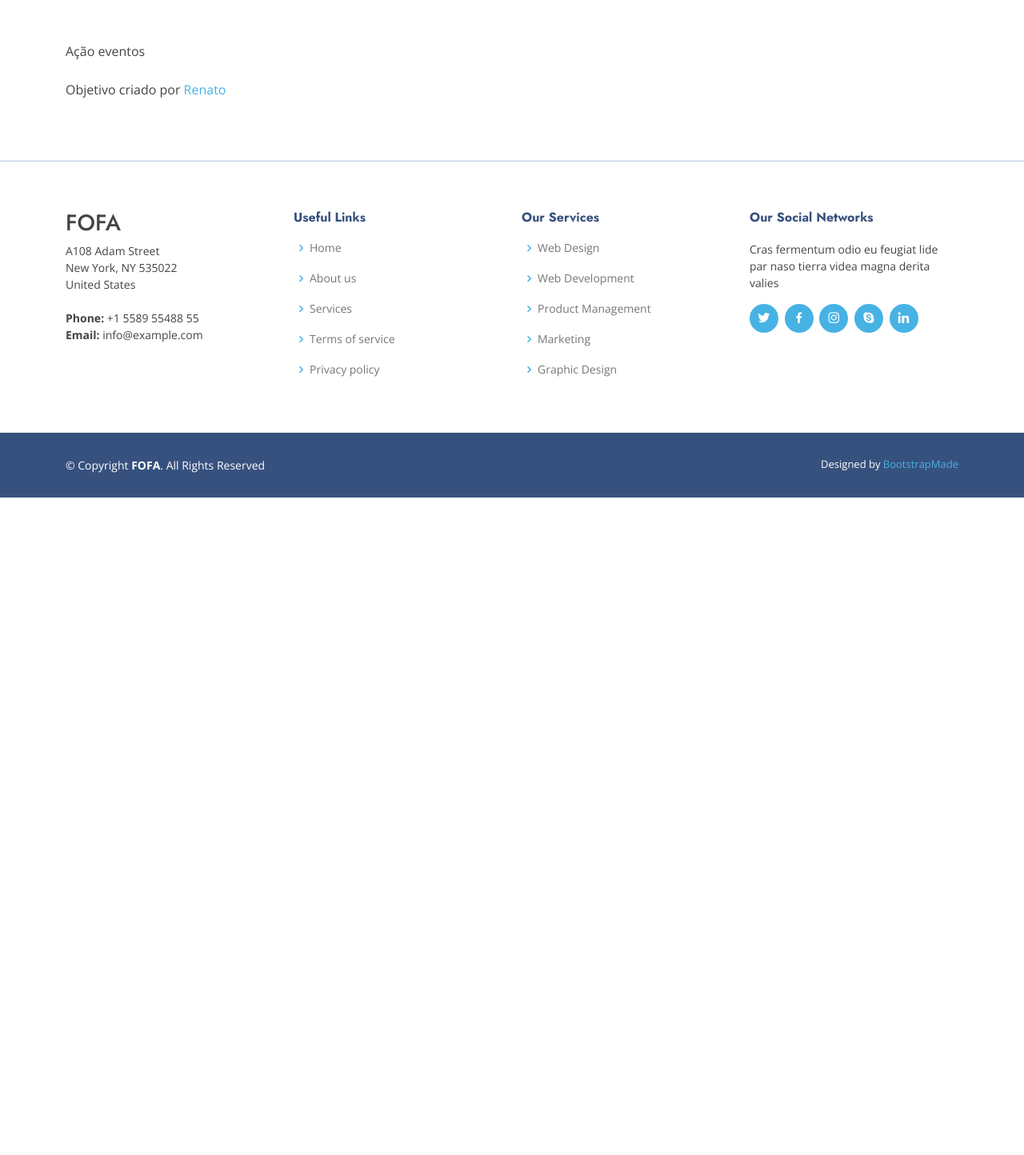
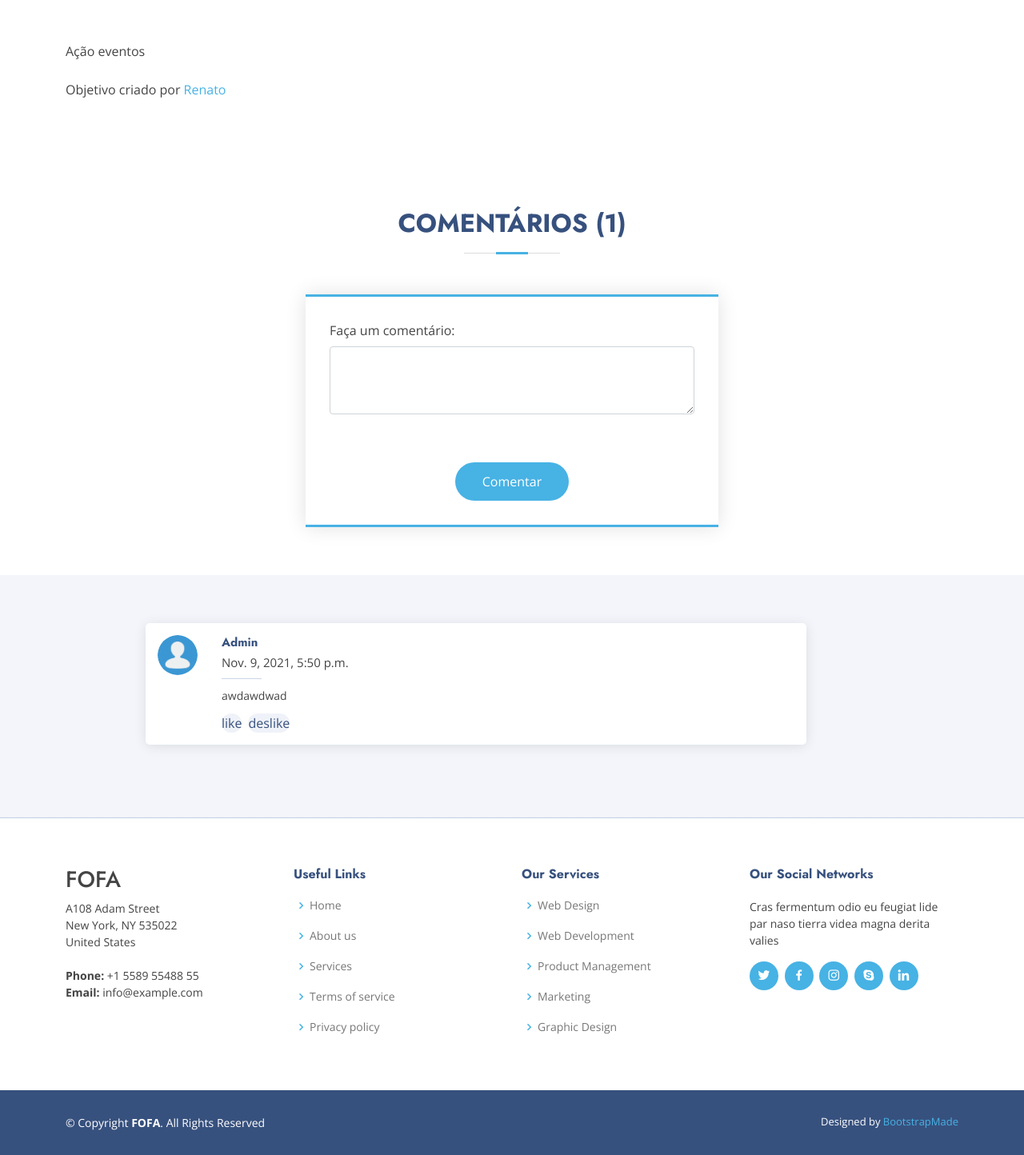
Before and after one commit to B4G4C31R0/fofa, a Django app: page /objetivo/1 in a window 1280 px wide. Shown: the part 183-1627 px from the top of the page at 80% size. Before the commit the page ends 805 px from the top, so only its background shows below. Run offline with Django 3.2, Linux system fonts and the light colour scheme; data comes from the database, SQL or seed files in the repository; some libraries are stand-ins or nearby versions.

Commit message:
comentarios e prazo final adicionado

```diff
--- a/swot/admin.py
+++ b/swot/admin.py
@@ -5,7 +5,7 @@ from .models import *
 
 
 class PlanejamentoAdmin(admin.ModelAdmin):
-    list_display = ['titulo','lider','id']
+    list_display = ['titulo','lider','id', 'prazo']
 
 
 class ElementoAdmin(admin.ModelAdmin):
@@ -25,7 +25,7 @@ class ComentarioFatorAdmin(admin.ModelAdmin):
 
 
 class ComentarioObjetivoAdmin(admin.ModelAdmin):
-    list_display = ['comentario','membro','objetivo']
+    list_display = ['comentario','membro','objetivo','horario']
 
 
 # class Admin(admin.ModelAdmin):
--- a/swot/models.py
+++ b/swot/models.py
@@ -1,5 +1,5 @@
 from django.db import models
-
+from datetime import date
 # Create your models here.
 
 
@@ -8,10 +8,14 @@ class Planejamento(models.Model):
     descricao = models.CharField(max_length=150, blank=True, null=True)
     lider = models.ForeignKey('users.Membro', on_delete=models.CASCADE, related_name='plan_lider_rel')
     membros = models.ManyToManyField('users.Membro', blank=True, null=True, related_name='plan_membros_rel')
-    finalizado = models.BooleanField(default=False)
+    prazo = models.DateField(null=True, blank=True)
 
     def __str__(self):
         return self.titulo
+
+    @property
+    def prazo_final(self):
+        return date.today() < self.prazo
 
 
 class Elementos(models.Model):
@@ -60,6 +64,7 @@ class ComentarioObjetivo(models.Model):
     objetivo = models.ForeignKey('Objetivo', on_delete=models.CASCADE)
     membro = models.ForeignKey('users.Membro', on_delete=models.CASCADE)
     comentario = models.TextField()
+    horario = models.DateTimeField(auto_now=True, blank=True, null=True)
 
     def __str__(self):
         return self.comentario
--- a/swot/templates/swot/objetivo.html
+++ b/swot/templates/swot/objetivo.html
@@ -43,6 +43,73 @@
     </div>
   </section>
 
+  <!-- ======= Comentarios Section ======= -->
+<section id="comentarios" class="comentarios">
+  <div class="container" data-aos="fade-up">
+
+    <div class="section-title">
+      <h2>Comentários ({{coment.count}})</h2>
+    </div>
+
+    <div class="row">
+      <div class="col-lg-0 mt-5 mt-lg-0 d-flex align-items-stretch">
+        <form  method="post" action="{% url 'swot:comentarioObjetivo' objetivo.id %}" role="form" class="php-email-form">
+          {%csrf_token%}
+          <div class="row">
+          <div class="form-group">
+            <label for="name">Faça um comentário:</label>
+            <textarea class="form-control" name="message" rows="3" required></textarea>
+          </div>
+          <div class="my-3">
+            <div class="loading">Loading</div>
+            <div class="error-message"></div>
+            <div class="sent-message">Your message has been sent. Thank you!</div>
+          </div>
+          <div class="text-center"><button type="submit">Comentar</button></div>
+        </form>
+      </div>
+
+    </div><!--Fim do row-->
+
+  </div>
+</section><!-- End Comentários Section -->
+
+
+<section id="todos-coments" class="todos-coments section-bg">
+  <div class="container" data-aos="fade-up">
+
+    <div class="row">
+
+      <div class="col-lg-10">
+        {% for comentario in coment %}
+          <div class="member d-flex align-items-start">
+            <div class="pic">
+              {% if comentario.membro.avatar %}
+                <img src="/media/{{comentario.membro.avatar}}" class="img-fluid" alt="">
+              {% else %}
+                <img src="/static/assets/img/team/user.png" class="img-fluid" alt="">
+              {% endif %}
+            </div>
+            <div class="member-info">
+              <h4>{{comentario.membro.nome}}</h4>
+              <span>{{comentario.horario}}</span>
+              <p>{{comentario.comentario}}</p>
+              <div class="social">
+                <a href="#">like</a>
+                <a href="#">deslike</a>
+              </div>
+            </div>
+          </div>
+          {% empty %}
+            Sem comentários.
+          {%endfor%}
+      </div>
+
+    </div>
+
+  </div>
+</section><!-- End Team Section -->
+
 
 
 
--- a/swot/urls.py
+++ b/swot/urls.py
@@ -12,6 +12,7 @@ urlpatterns = [
     path('adicionar_objetivo/<int:id>', adicionar_objetivo, name='adicionar_objetivo'),
     path('liderElemento/<int:id>/<int:membro>', liderElemento, name='liderElemento'),
     path('comentarioFator/<int:id>', comentarioFator, name='comentarioFator'),
+    path('comentarioObjetivo/<int:id>', comentarioObjetivo, name='comentarioObjetivo'),
 
     path('editarMembro/<int:id_plan>/<int:id_memb>', editarMembro, name='editarMembro'),
     path('editarFator/<int:id>', editarFator, name= 'editarFator'),
--- a/swot/views.py
+++ b/swot/views.py
@@ -2,6 +2,7 @@ from fofa.settings import ALLOWED_HOSTS
 from django.shortcuts import render, redirect
 from django.contrib.auth.decorators import login_required
 from django.http import JsonResponse
+from datetime import date, datetime
 
 from .models import *
 from users.models import *
@@ -50,11 +51,12 @@ def fatores(request, id):
 def objetivo(request, id):
     objetivo=Objetivo.objects.get(id=id)
     form = ObjetivoConcluidoForm(request.POST or None, instance=objetivo)
+    coment = ComentarioObjetivo.objects.filter(objetivo=objetivo)
     if form.is_valid():
         form.save()
         return redirect('swot:fatores', objetivo.fator.elemento.id)
     else:
-        return render(request, 'swot/objetivo.html',{'objetivo':objetivo, 'form':form})
+        return render(request, 'swot/objetivo.html',{'objetivo':objetivo, 'form':form, 'coment':coment})
 
 
 def editarMembro(request, id_plan, id_memb):
@@ -222,5 +224,17 @@ def comentarioFator(request, id):
     return redirect('swot:editarFator', id)
 
 
+def comentarioObjetivo(request, id):
+    membro = Membro.objects.get(usuario = request.user)
+    objetivo = Objetivo.objects.get(id=id)
+    form = ComentarioObjetivo()
+    if request.method == "POST":
+        form.comentario = request.POST['message']
+        form.objetivo = objetivo
+        form.membro = membro
+        form.save()
+    return redirect('swot:objetivo', id)
+
+
 def teste(request):
     return render(request, 'swot/teste.html')
```
Also changed, not shown: swot/templates/swot/editarFator.html (+6 -2 lines), swot/templates/swot/home.html (+29 -9 lines), db.sqlite3, swot/migrations/0027_comentarioobjetivo_horario.py (added), swot/migrations/0028_auto_20211109_1801.py (added).
